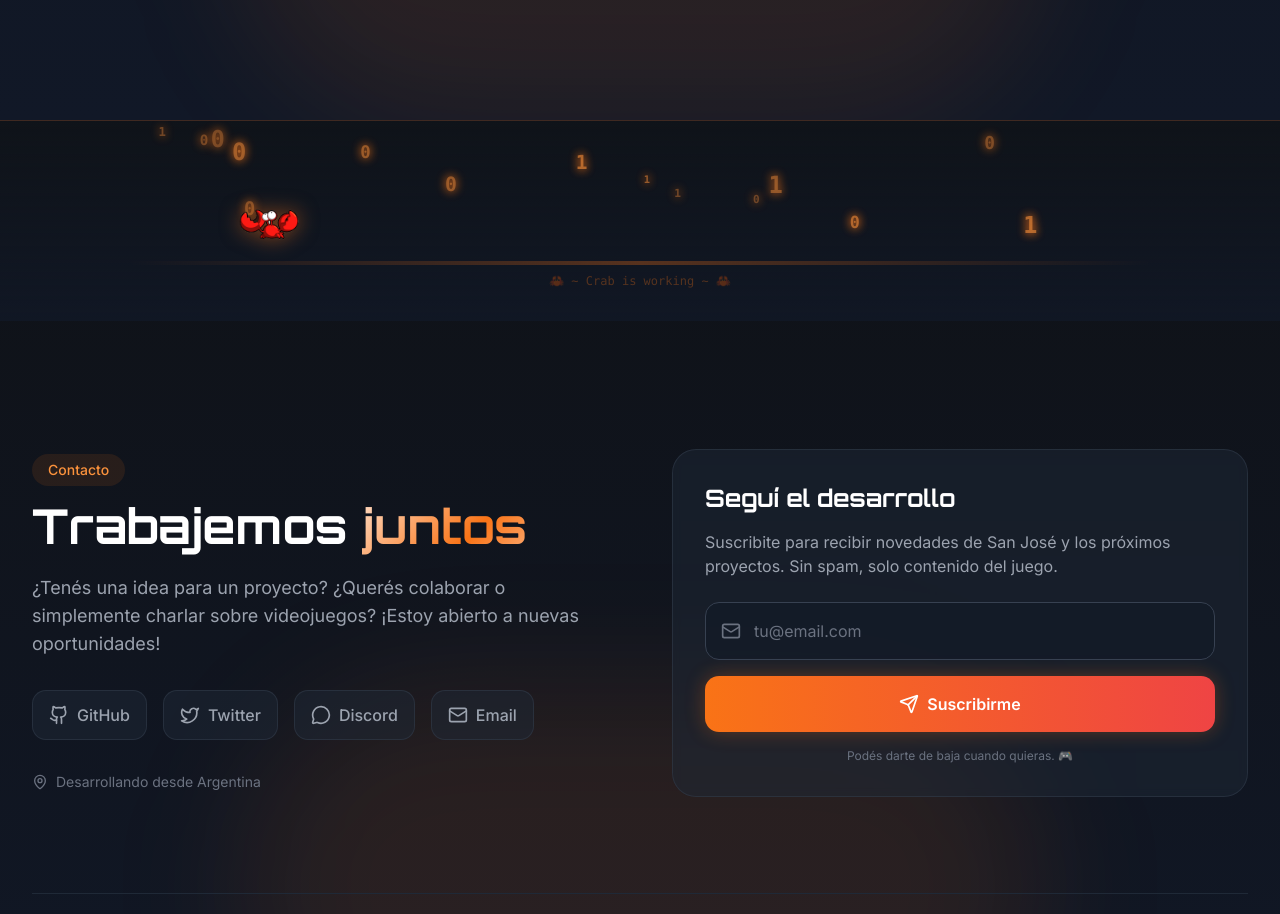
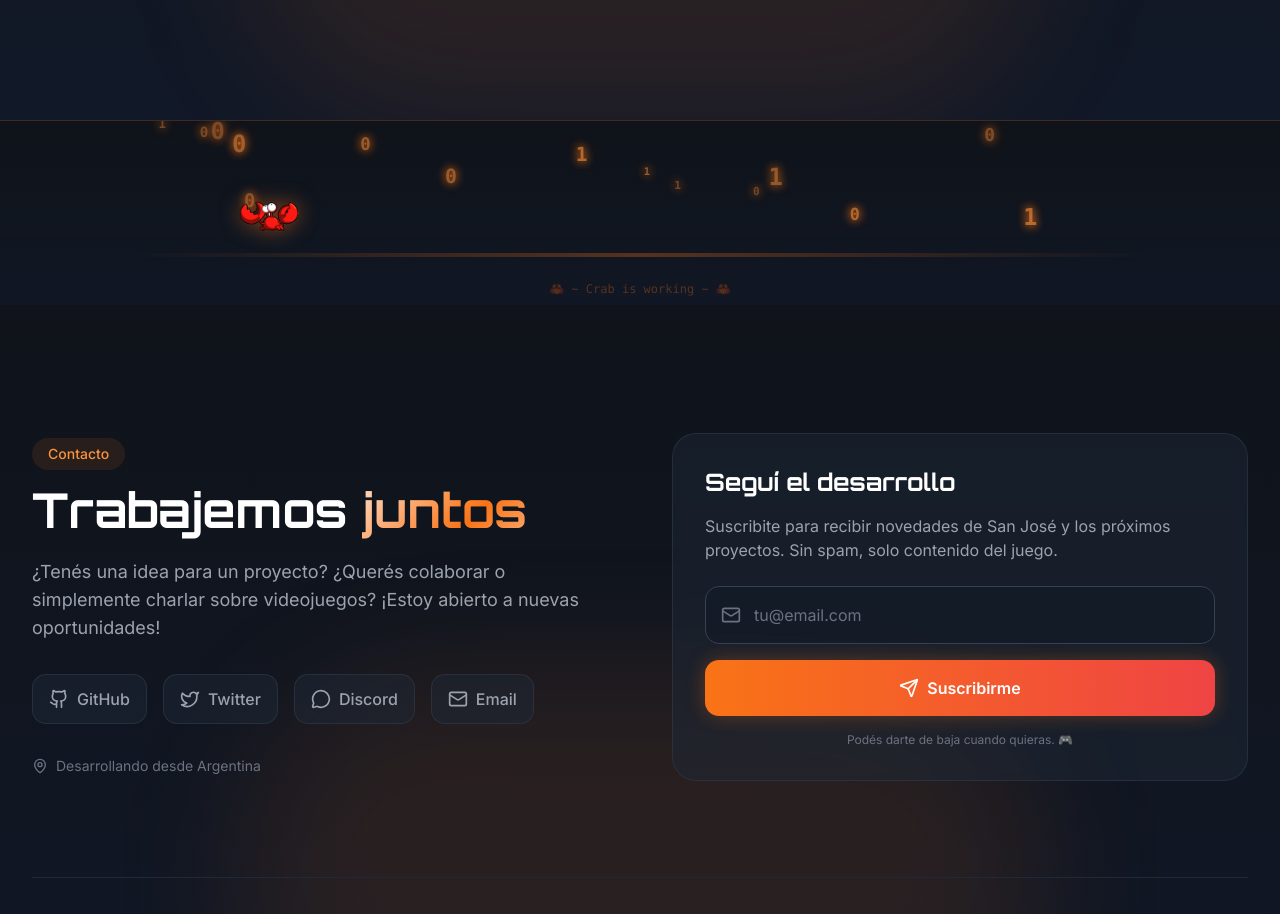
Before and after one commit to marchup/CrabCodeStudio, a React (Vite) app: page / in a window 1280 px wide. Shown: the part 3780-4694 px from the top of the page. Built offline with nearby package versions, Linux system fonts and the light colour scheme.

Commit message:
Update CrabZone.tsx

```diff
--- a/src/components/CrabZone.tsx
+++ b/src/components/CrabZone.tsx
@@ -122,12 +122,12 @@ const CrabZone = () => {
   }, []);
 
   return (
-    <div className="relative w-full bg-gradient-to-t from-gray-900/80 via-gray-900/40 to-transparent py-8 overflow-hidden border-t border-orange-500/20">
+    <div className="relative w-full bg-gradient-to-t from-gray-900/80 via-gray-900/40 to-transparent pt-6 pb-12 overflow-hidden border-t border-orange-500/20">
       <div
         ref={zoneRef}
         className="relative h-28 mx-auto max-w-5xl px-4"
       >
-        {/* Partículas - 0s y 1s (arriba) */}
+        {/* Partículas - 0s y 1s */}
         {particles.map((p) => (
           <div
             key={p.id}
@@ -140,20 +140,20 @@ const CrabZone = () => {
               filter: 'drop-shadow(0 0 4px #f97316)',
               opacity: 0.8 + Math.sin(p.y * 0.1) * 0.2,
               textShadow: '0 0 8px rgba(249,115,22,0.5)',
-              zIndex: 10, // Partículas arriba
+              zIndex: 10,
             }}
           >
             {p.value}
           </div>
         ))}
 
-        {/* Cangrejo cazador (medio) */}
+        {/* Cangrejo cazador */}
         <div
           className="absolute bottom-0 transition-all duration-100 ease-linear"
           style={{
             left: position,
             transition: isMoving ? 'left 80ms linear' : 'none',
-            zIndex: 20, // Cangrejo encima de partículas
+            zIndex: 20,
           }}
         >
           <img
@@ -175,8 +175,8 @@ const CrabZone = () => {
         <div className="absolute bottom-0 left-0 w-full h-1 bg-gradient-to-r from-transparent via-orange-500/30 to-transparent" />
       </div>
 
-      {/* Texto sutil - AHORA ABAJO DEL CANGREJO */}
-      <div className="text-center mt-2 text-xs text-orange-500/30 font-mono">
+      {/* Texto sutil - AHORA SÍ ABAJO DE TODO */}
+      <div className="absolute bottom-2 left-0 w-full text-center text-xs text-orange-500/30 font-mono">
         🦀 ~ Crab is working ~ 🦀
       </div>
     </div>
```
